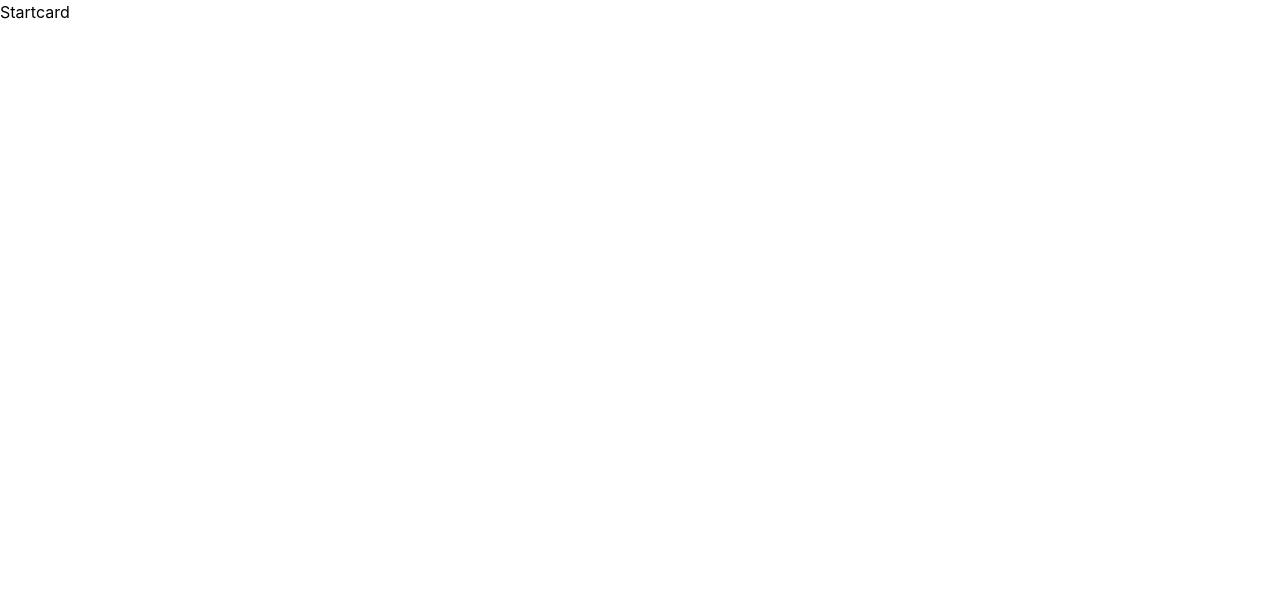
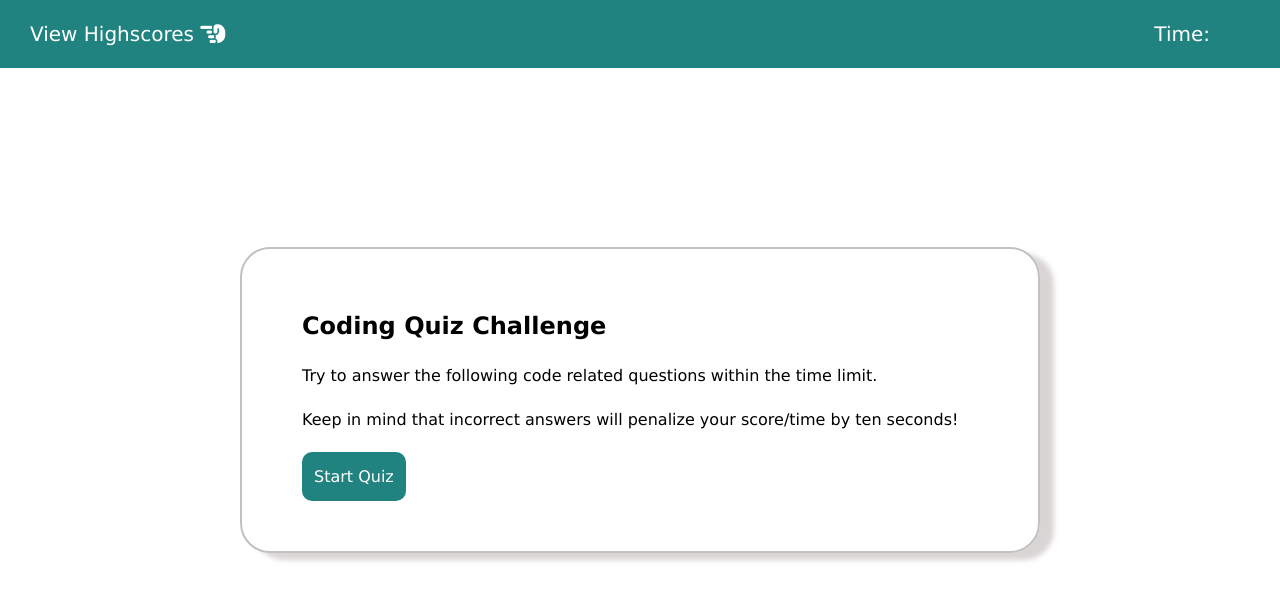
Before and after one commit to Moyinoluwa-10/codedamn-quiz-app2, a React (Vite) app: page / in a window 1280 px wide. Shown: the top 600 px of the page. Built offline with nearby package versions, Linux system fonts and the light colour scheme.

Commit message:
Finished Startcard Page

```diff
--- a/index.html
+++ b/index.html
@@ -5,7 +5,8 @@
   <meta charset="UTF-8" />
   <link rel="icon" type="image/svg+xml" href="/favicon.ico" />
   <meta name="viewport" content="width=device-width, initial-scale=1.0" />
-  <title>Quiz App</title>
+  <title>Codedamn - Quiz Project</title>
+  <script src="https://kit.fontawesome.com/8e4fb64db4.js" crossorigin="anonymous"></script>
 </head>
 
 <body>
--- /dev/null
+++ b/src/Components/Header/Header.css
@@ -0,0 +1,24 @@
+.header .container {
+    background-color: #218380;
+    color: #FFFFFF;
+    padding: 22px 70px 22px 30px;
+    display: flex;
+    justify-content: space-between;
+    align-items: center;
+    font-size: 20px;
+    font-family: Verdana, sans-serif;
+    font-weight: 400;
+}
+
+.header .container .left a {
+    color: inherit;
+    text-decoration: none;
+}
+
+/* RESPONSIVENESS */
+@media screen and (max-width: 500px) {
+    .header .container {
+        padding: 18px 40px 18px 20px;
+        font-size: 16px;
+    }
+}
--- /dev/null
+++ b/src/Components/Header/Header.jsx
@@ -0,0 +1,24 @@
+import React from "react";
+import "./Header.css";
+import { Link } from "react-router-dom";
+
+const Header = () => {
+  return (
+    <header className="header">
+      <div className="container">
+        <div className="left">
+          <p>
+            <Link to={"/highscores"} id="leaderboard">
+              View Highscores <i className="fas fa-hand-point-left fa-lg"></i>
+            </Link>
+          </p>
+        </div>
+        <div className="right">
+          <p>Time: </p>
+        </div>
+      </div>
+    </header>
+  );
+};
+
+export default Header;
--- a/src/Pages/Startcard/Startcard.css
+++ b/src/Pages/Startcard/Startcard.css
@@ -0,0 +1,66 @@
+.startcard {
+    position: relative;
+    min-height: 100vh;
+    width: 100%;
+    font-family: Verdana, sans-serif;
+}
+
+.startcard .card {
+    width: 800px;
+    max-width: 90%;
+    height: auto;
+    padding: 60px 60px 30px;
+    border: 2px solid #c1c1c1;
+    border-radius: 30px;
+    box-shadow: 14px 7px 5px 0 rgba(192, 185, 185, 0.6);
+    position: absolute;
+    top: 50%;
+    left: 50%;
+    transform: translate(-50%, -50%);
+}
+
+.startcard .card h2 {
+    font-size: 24px;
+    line-height: 35px;
+    margin-bottom: 20px;
+}
+
+.startcard .card p {
+    font-weight: 500;
+    font-size: 16px;
+    line-height: 24px;
+    margin-bottom: 20px;
+}
+
+.startcard .card p.bottom {
+    margin-bottom: 0px;
+}
+
+.startcard .btn {
+    background-color: #218380;
+    padding: 15px 12px;
+    border-radius: 10px;
+    color: white;
+    border: 0 #218380;
+    font-family: inherit;
+    font-size: 16px;
+    outline: none;
+    cursor: pointer;
+    margin: 20px 0;
+    transition: all 0.3s ease;
+}
+
+.startcard .btn:hover {
+    background-color: #2cb6b1;
+}
+
+.startcard .btn:active {
+    transform: scale(0.98);
+}
+
+/* Responsiveness */
+@media screen and (max-width:500px) {
+    .startcard .card {
+        padding: 40px 25px;
+    }
+}
--- a/src/Pages/Startcard/Startcard.jsx
+++ b/src/Pages/Startcard/Startcard.jsx
@@ -1,7 +1,34 @@
 import React from "react";
+import "./Startcard.css";
+import { Link } from "react-router-dom";
+import Header from "../../Components/Header/Header";
 
 const Startcard = () => {
-  return <div>Startcard</div>;
+  return (
+    <div className="startcard">
+      <Header />
+      <div className="box">
+        <div class="card">
+          <div class="card-container">
+            <h2>Coding Quiz Challenge</h2>
+            <p>
+              Try to answer the following code related questions within the time
+              limit.
+            </p>
+            <p className="bottom">
+              Keep in mind that incorrect answers will penalize your score/time
+              by ten seconds!
+            </p>
+            <Link to={"/questions"}>
+              <button type="button" class="btn">
+                Start Quiz
+              </button>
+            </Link>
+          </div>
+        </div>
+      </div>
+    </div>
+  );
 };
 
 export default Startcard;
--- a/src/index.css
+++ b/src/index.css
@@ -22,4 +22,5 @@
 body {
   margin: 0;
   padding: 0;
+  font-family: Verdana, sans-serif;
 }
```
